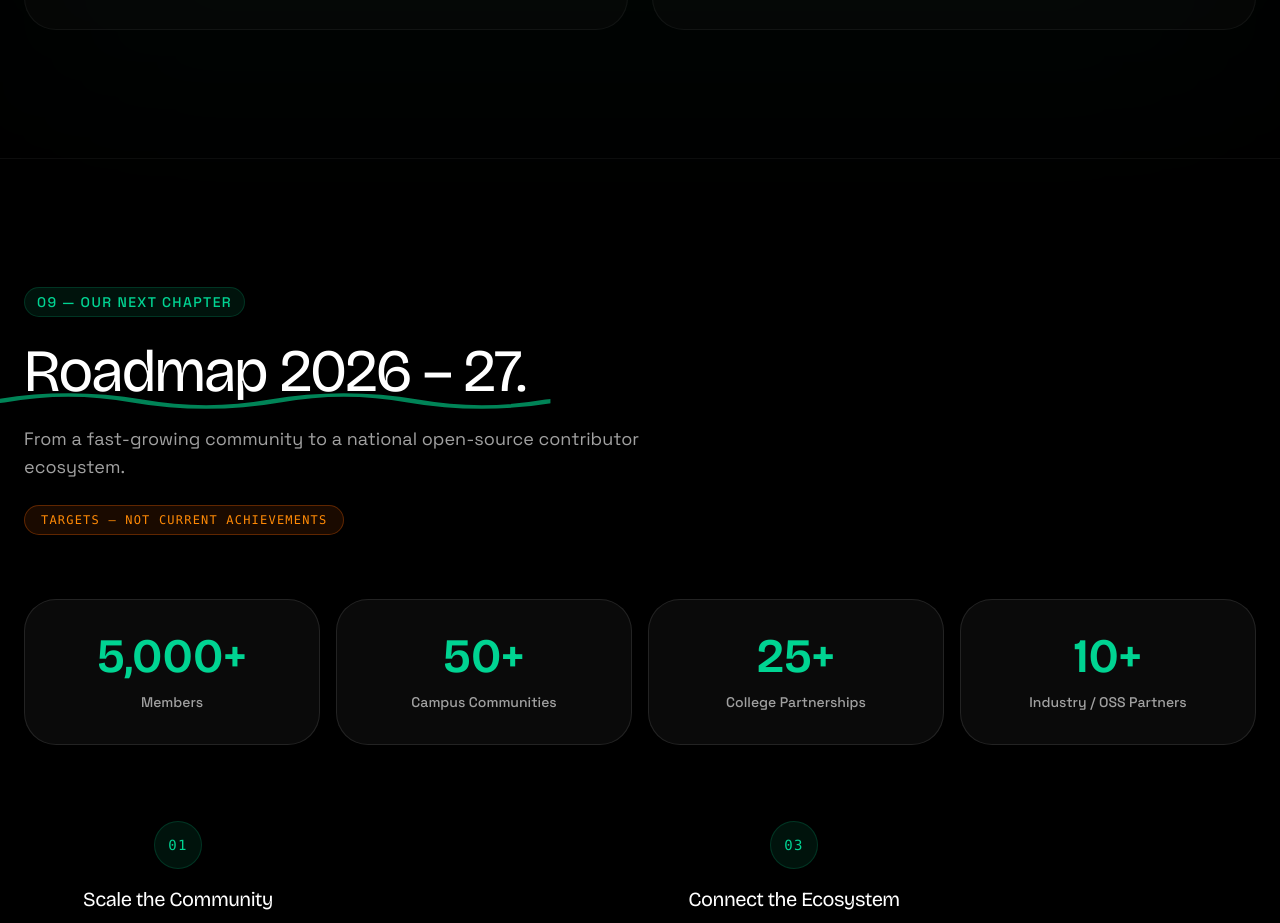
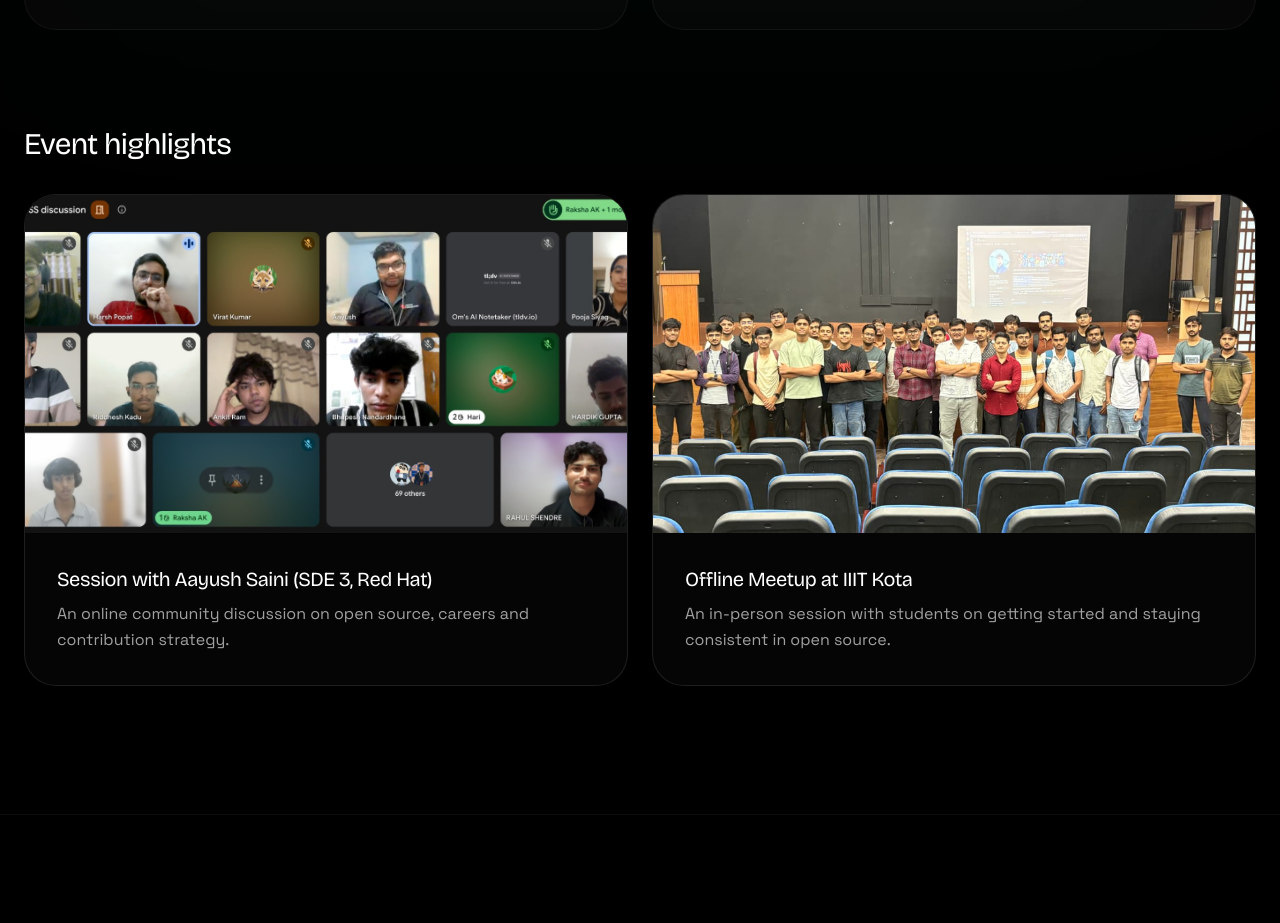
Before and after one commit to OSSConnect/oss-website, a Next.js app: page / in a window 1280 px wide. Shown: the part 8025-8948 px from the top of the page. Built offline with nearby package versions, Linux system fonts and the light colour scheme.

Commit message:
Add event highlights to Sessions section
Photos from the Red Hat SDE3 Aayush Saini session and the IIIT Kota
offline meetup.

Co-Authored-By: Claude Sonnet 5 <noreply@anthropic.com>

```diff
--- a/components/Sessions.tsx
+++ b/components/Sessions.tsx
@@ -1,10 +1,24 @@
 "use client";
 
 import { useState } from "react";
+import Image from "next/image";
 import { motion, AnimatePresence } from "framer-motion";
 import { MessageSquareQuote, BookOpen, Target, Search, HeartHandshake, Mic, FileText } from "lucide-react";
 import { sessionTopics, sessionFeedback } from "@/lib/data";
 import WavyUnderline from "./WavyUnderline";
+
+const eventHighlights = [
+  {
+    image: "/events/redhat-aayush-session.png",
+    title: "Session with Aayush Saini (SDE 3, Red Hat)",
+    detail: "An online community discussion on open source, careers and contribution strategy.",
+  },
+  {
+    image: "/events/iiit-kota-session.png",
+    title: "Offline Meetup at IIIT Kota",
+    detail: "An in-person session with students on getting started and staying consistent in open source.",
+  },
+];
 
 const icons = [
   <BookOpen key="1" className="w-6 h-6" />,
@@ -148,6 +162,39 @@ export default function Sessions() {
           ))}
         </div>
 
+        {/* Event Highlights */}
+        <div className="mt-24">
+          <h3 className="text-2xl md:text-3xl font-display text-white mb-8">
+            Event highlights
+          </h3>
+          <div className="grid grid-cols-1 md:grid-cols-2 gap-6">
+            {eventHighlights.map((event, i) => (
+              <motion.div
+                key={event.title}
+                initial={{ opacity: 0, y: 20 }}
+                whileInView={{ opacity: 1, y: 0 }}
+                viewport={{ once: true }}
+                transition={{ delay: 0.1 + i * 0.1 }}
+                className="group overflow-hidden rounded-[2rem] border border-white/10 bg-[#050505] hover:border-emerald-500/30 transition-colors"
+              >
+                <div className="relative w-full aspect-video overflow-hidden">
+                  <Image
+                    src={event.image}
+                    alt={event.title}
+                    fill
+                    className="object-cover group-hover:scale-105 transition-transform duration-500"
+                    sizes="(min-width: 768px) 50vw, 100vw"
+                  />
+                </div>
+                <div className="p-6 md:p-8">
+                  <h4 className="text-white font-display text-xl mb-2">{event.title}</h4>
+                  <p className="text-neutral-400 text-base leading-relaxed">{event.detail}</p>
+                </div>
+              </motion.div>
+            ))}
+          </div>
+        </div>
+
       </div>
     </section>
   );
```
Also changed, not shown: public/events/iiit-kota-session.png (added), public/events/redhat-aayush-session.png (added).
